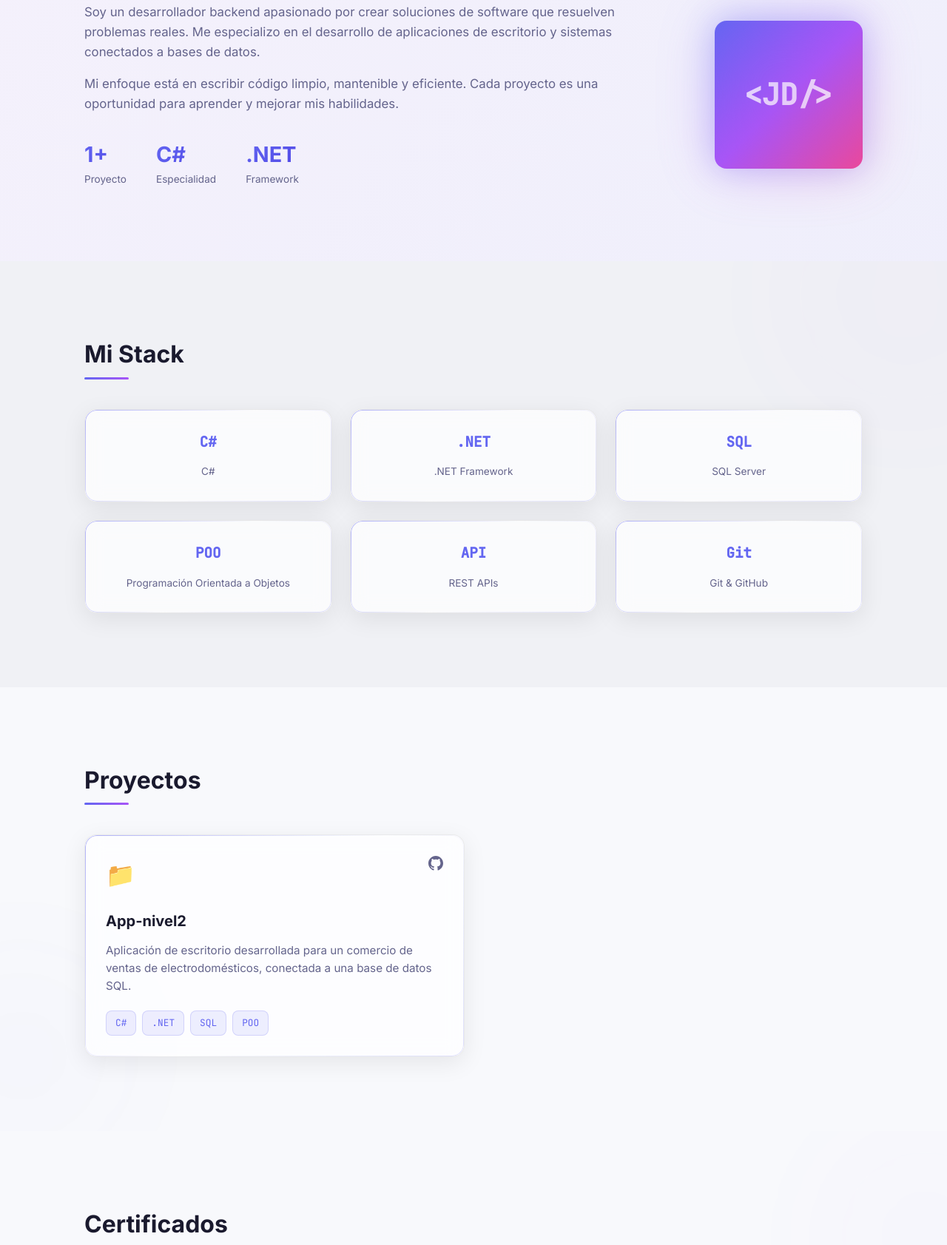
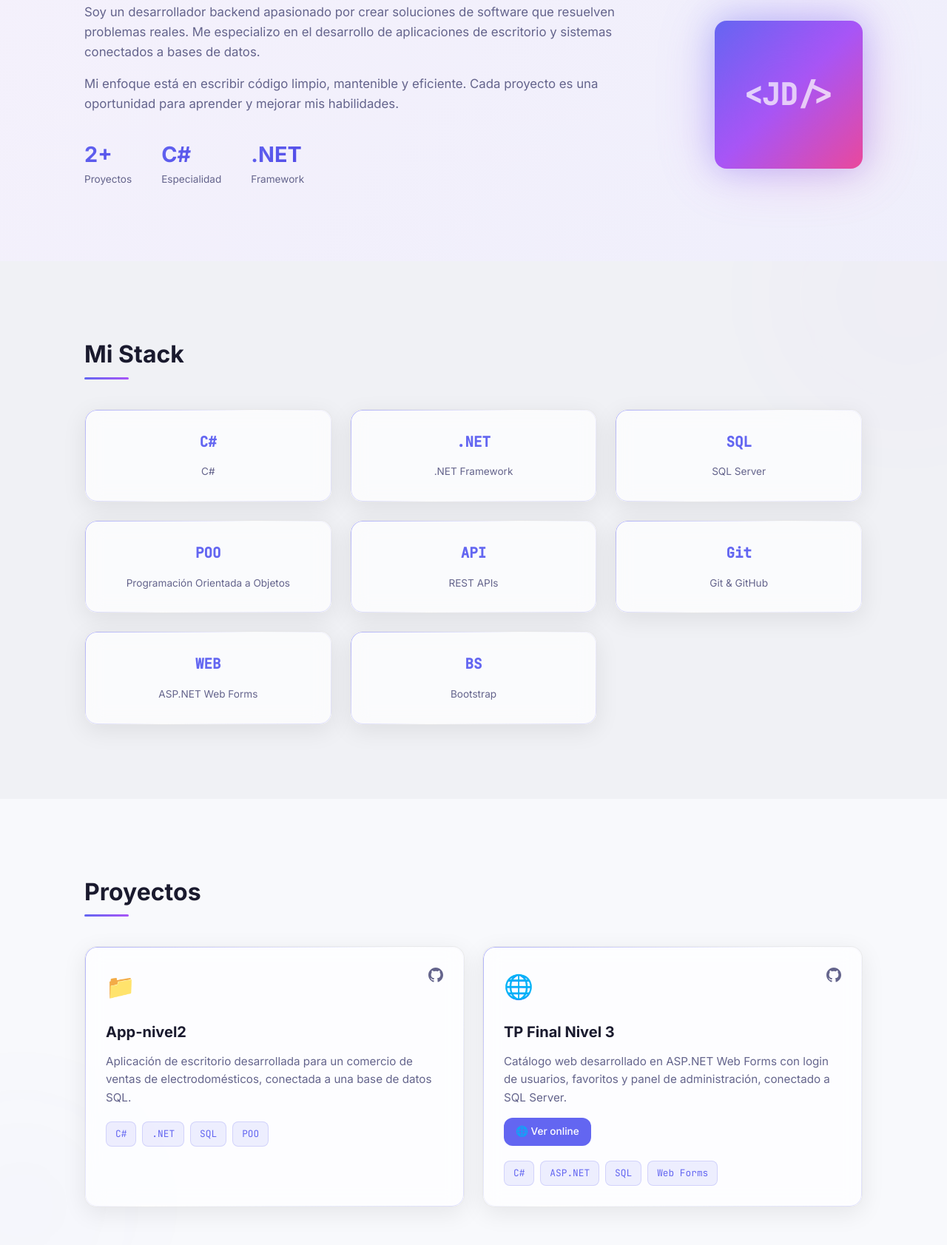
Before and after one commit to JuanDavPe/portfolio1, a plain HTML site: page index.html in a window 1280 px wide. Shown: the part 996-2679 px from the top of the page at 74% size. Drawn offline with Linux system fonts and the light colour scheme.

Commit message:
Agregar TP Final Nivel 3, certificado C# Nivel 3, CV actualizado y boton ver online

```diff
--- a/index.html
+++ b/index.html
@@ -89,8 +89,8 @@
                     </p>
                     <div class="about-stats">
                         <div class="stat">
-                            <span class="stat-number gradient-text">1+</span>
-                            <span class="stat-label">Proyecto</span>
+<span class="stat-number gradient-text">2+</span>
+                                <span class="stat-label">Proyectos</span>
                         </div>
                         <div class="stat">
                             <span class="stat-number gradient-text">C#</span>
@@ -141,6 +141,14 @@
                     <div class="stack-icon">Git</div>
                     <span class="stack-name">Git & GitHub</span>
                 </div>
+                <div class="stack-item glass-card gradient-border">
+                    <div class="stack-icon">WEB</div>
+                    <span class="stack-name">ASP.NET Web Forms</span>
+                </div>
+                <div class="stack-item glass-card gradient-border">
+                    <div class="stack-icon">BS</div>
+                    <span class="stack-name">Bootstrap</span>
+                </div>
             </div>
         </div>
     </section>
@@ -170,6 +178,28 @@
                         <span class="tech-tag">.NET</span>
                         <span class="tech-tag">SQL</span>
                         <span class="tech-tag">POO</span>
+                    </div>
+                </div>
+                <div class="project-card glass-card gradient-border">
+                    <div class="project-header">
+                        <span class="project-icon">🌐</span>
+                        <a href="https://github.com/JuanDavPe/tp-final-nivel3-Pereira-Juan" target="_blank" class="project-link" aria-label="GitHub">
+                            <svg width="20" height="20" viewBox="0 0 24 24" fill="currentColor">
+                                <path d="M12 0c-6.626 0-12 5.373-12 12 0 5.302 3.438 9.8 8.207 11.387.599.111.793-.261.793-.577v-2.234c-3.338.726-4.033-1.416-4.033-1.416-.546-1.387-1.333-1.756-1.333-1.756-1.089-.745.083-.729.083-.729 1.205.084 1.839 1.237 1.839 1.237 1.07 1.834 2.807 1.304 3.492.997.107-.775.418-1.305.762-1.604-2.665-.305-5.467-1.334-5.467-5.931 0-1.311.469-2.381 1.236-3.221-.124-.303-.535-1.524.117-3.176 0 0 1.008-.322 3.301 1.23.957-.266 1.983-.399 3.003-.404 1.02.005 2.047.138 3.006.404 2.291-1.552 3.297-1.23 3.297-1.23.653 1.653.242 2.874.118 3.176.77.84 1.235 1.911 1.235 3.221 0 4.609-2.807 5.624-5.479 5.921.43.372.823 1.102.823 2.222v3.293c0 .319.192.694.801.576 4.765-1.589 8.199-6.086 8.199-11.386 0-6.627-5.373-12-12-12z"/>
+                            </svg>
+                        </a>
+                    </div>
+                    <h3 class="project-title">TP Final Nivel 3</h3>
+                    <p class="project-description">
+                        Catálogo web desarrollado en ASP.NET Web Forms con login de usuarios,
+                        favoritos y panel de administración, conectado a SQL Server.
+                    </p>
+                    <a href="http://www.catalogo-net.somee.com" target="_blank" class="btn btn-primary btn-live">🌐 Ver online</a>
+                    <div class="project-tech">
+                        <span class="tech-tag">C#</span>
+                        <span class="tech-tag">ASP.NET</span>
+                        <span class="tech-tag">SQL</span>
+                        <span class="tech-tag">Web Forms</span>
                     </div>
                 </div>
             </div>
@@ -284,6 +314,30 @@
                             <a href="Certificados Cursos/cert-ia.pdf" target="_blank" class="cert-link" rel="noopener noreferrer">Ver certificado</a>
                         </div>
                     </div>
+                    <div class="certificate-card glass-card gradient-border">
+                        <div class="cert-preview cert-gradient-5">
+                            <div class="cert-bg-pattern">
+                                <span>{</span>
+                                <span>}</span>
+                            </div>
+                            <div class="cert-icon-wrapper">
+                                <div class="cert-icon-box">
+                                    <svg width="40" height="40" viewBox="0 0 24 24" fill="none" stroke="white" stroke-width="1.5">
+                                        <path d="M12 15l-2 5l9-13h-6l2-5-9 13h6z"></path>
+                                    </svg>
+                                </div>
+                                <span class="cert-icon-text">WEB</span>
+                            </div>
+                        </div>
+                        <div class="cert-info">
+                            <div class="cert-title-wrapper">
+                                <div class="cert-dot cert-dot-5"></div>
+                                <h3 class="cert-title">C# Nivel 3 (Web .NET)</h3>
+                            </div>
+                            <p class="cert-description">Desarrollo web con ASP.NET y Web Forms</p>
+                            <a href="Certificados Cursos/cert-csharp-nivel3.pdf" target="_blank" class="cert-link" rel="noopener noreferrer">Ver certificado</a>
+                        </div>
+                    </div>
                 </div>
                 <button class="scroll-btn scroll-next" aria-label="Siguiente">
                     <svg width="20" height="20" viewBox="0 0 24 24" fill="none" stroke="currentColor" stroke-width="2">
@@ -296,6 +350,7 @@
                 <button class="dot" data-index="1" aria-label="Ir a certificado 2"></button>
                 <button class="dot" data-index="2" aria-label="Ir a certificado 3"></button>
                 <button class="dot" data-index="3" aria-label="Ir a certificado 4"></button>
+                <button class="dot" data-index="4" aria-label="Ir a certificado 5"></button>
             </div>
         </div>
     </section>
--- a/styles.css
+++ b/styles.css
@@ -621,6 +621,14 @@ a {
     line-height: 1.6;
 }
 
+.btn-live {
+    display: inline-block;
+    font-size: 0.85rem;
+    padding: 8px 16px;
+    margin-top: -8px;
+    margin-bottom: 20px;
+}
+
 .project-tech {
     display: flex;
     flex-wrap: wrap;
@@ -730,6 +738,10 @@ a {
     background: linear-gradient(135deg, #10b981, #06b6d4);
 }
 
+.cert-gradient-5 {
+    background: linear-gradient(135deg, #f59e0b, #ef4444);
+}
+
 .cert-bg-pattern {
     position: absolute;
     inset: 0;
@@ -819,6 +831,10 @@ a {
 
 .cert-dot-4 {
     background: linear-gradient(135deg, #10b981, #06b6d4);
+}
+
+.cert-dot-5 {
+    background: linear-gradient(135deg, #f59e0b, #ef4444);
 }
 
 .cert-title {
```
Also changed, not shown: 3 other files.
